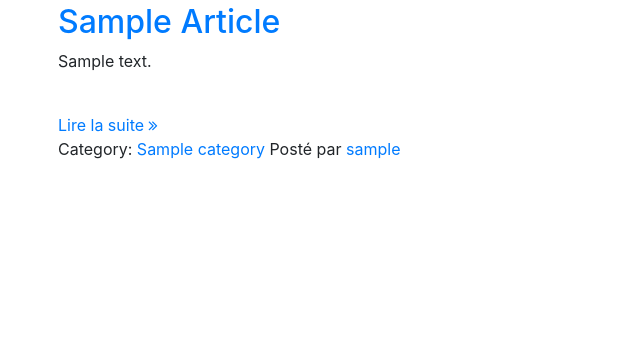
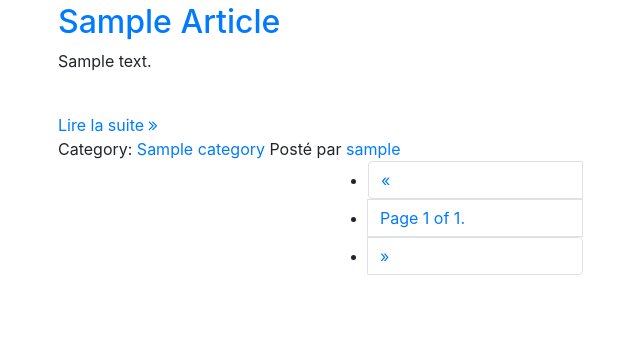
Before and after one commit to vianneyba/django_blog, a Django app: page / in a window 1280 px wide. Shown: the part 443-800 px from the top of the page, without its empty margins (42-682 px from the left). Run offline with Django 3.2, Linux system fonts and the light colour scheme; tables that the repository leaves empty hold one stand-in row (values such as "Sample post"); some libraries are stand-ins or nearby versions.

Commit message:
add paginator template + Variable for comment + inscription

```diff
--- a/blog/templates/blog/index.html
+++ b/blog/templates/blog/index.html
@@ -4,7 +4,6 @@
 {% block content %}
 
 	{% if page_obj %}
-
 		{% for article in page_obj %}
 			<article>
 				<div class="col-lg-12">
@@ -43,6 +42,8 @@
 
 		{% endfor  %}
 
+		{% include 'paginator.html' %}
+
 	{% else %}
 		<article>
 			<p> aucun article a afficher</p>
--- a/blog/templates/blog/view-article.html
+++ b/blog/templates/blog/view-article.html
@@ -35,8 +35,10 @@
 			{% endfor %}
 		</div>
 
-		<hr class="separator">
-		{% include 'comment/comment.html' %}
+		{% if WITH_COMMENT == True %}
+			<hr class="separator">
+			{% include 'comment/comment.html' %}
+		{% endif %}
 
 	</article>
 {% endblock %}
--- a/templates/navbar.html
+++ b/templates/navbar.html
@@ -14,6 +14,7 @@
 				<li class="navbar-toggler navbar-toggler-right">
 					<a href="{% url 'blog:by-category' "programmation" %}">Programmation</a>
 				</li>
+				{% if WITH_REGISTRATION == True %}
 				{% if user.username %}
 					<li class="navbar-toggler navbar-toggler-right">
 						<a href="{% url 'authenticate:logout' %}">Deconnection</a>
@@ -23,6 +24,7 @@
 						<a href="{% url 'authenticate:login' %}">Connection</a>
 					</li>
 				{% endif %}
+				{% endif %}
 			</ul>
 		</div>
 	</div>
--- /dev/null
+++ b/templates/paginator.html
@@ -0,0 +1,31 @@
+<div class="row">
+    <div class="col-md-3 offset-md-3">
+        <nav>
+            <ul>
+            {% if page_obj.has_previous %}
+            <li class="page-item">
+                <a class="page-link" href="?page={{ page_obj.previous_page_number }}">&laquo;</a>
+            </li>
+            {% else %}
+            <li class="page-item">
+                <span class="page-link">&laquo;</span>
+            </li>
+            {% endif %}
+
+            <li class="page-item">
+                <span class="page-link">Page {{ page_obj.number }} of {{ page_obj.paginator.num_pages }}.</span>
+            </li>
+
+            {% if page_obj.has_next %}
+            <li class="page-item">
+                <a class="page-link" href="?page={{ page_obj.next_page_number }}">&raquo;</a>
+            </li>
+            {% else %}
+            <li class="page-item">
+                <span class="page-link">&raquo;</span>
+            </li>
+            {% endif %}
+            </ul>
+        </nav>
+    </div>
+</div>
--- /dev/null
+++ b/vianneyba/context_processors.py
@@ -0,0 +1,7 @@
+from django.conf import settings
+
+def admin_media(request):
+    return {
+        'WITH_COMMENT': settings.WITH_COMMENT,
+        'WITH_REGISTRATION': settings.WITH_REGISTRATION,
+    }
```
Also changed, not shown: vianneyba/settings.py (+7 -1 lines), 1 other file.
